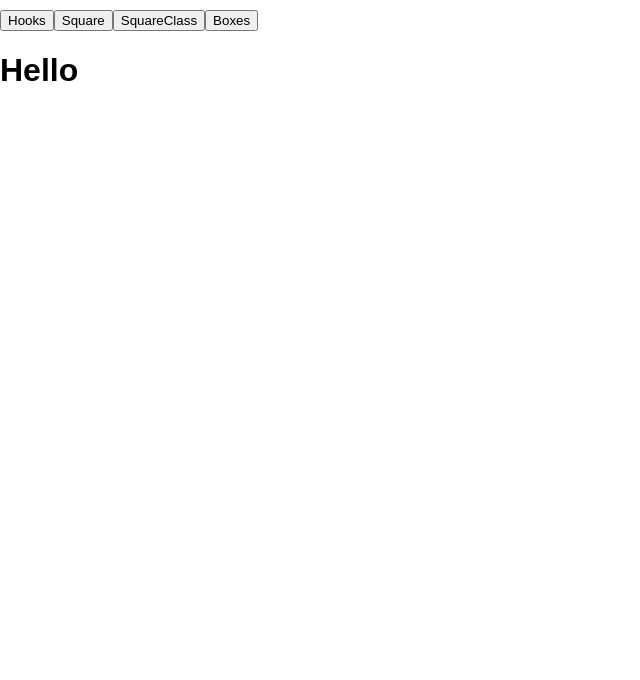
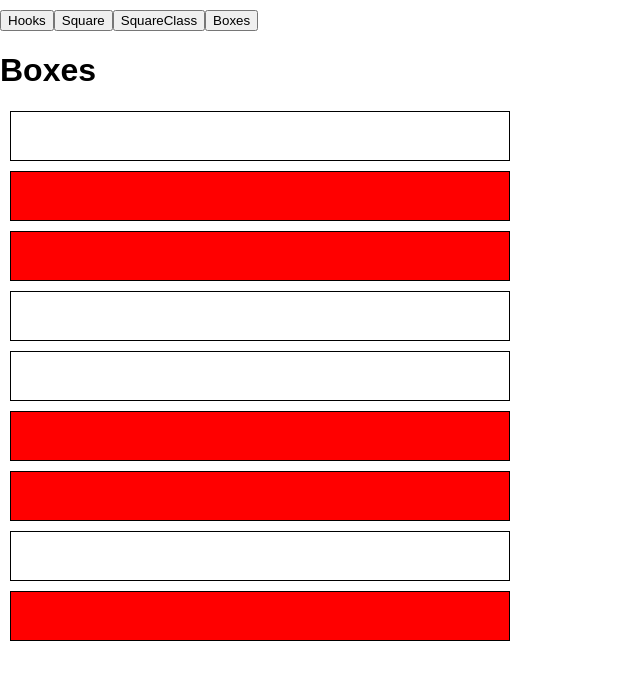
Before and after one commit to esoft-school-2022/react-basics-tutorial, a React (Create React App) app: page / in a window 1280 px wide. Both pictures are taken after a click on the button "Boxes". Shown: the top 680 px of the page, without its empty margins (0-640 px from the left). Built offline with nearby package versions, Linux system fonts and the light colour scheme.

Commit message:
added two more components

```diff
--- a/src/BoxContext.js
+++ b/src/BoxContext.js
@@ -4,10 +4,9 @@ import boxes from './boxes';
 const BoxContext = createContext();
 
 const BoxProvider = (props) => {
-    const [boxesAll, setBoxes] = useState(boxes);
 
     return (
-        <BoxContext.Provider value={'Hello'}>
+        <BoxContext.Provider value={boxes}>
             {props.children}
         </BoxContext.Provider>
     )
--- a/src/components/BoxList.js
+++ b/src/components/BoxList.js
@@ -1,12 +1,18 @@
 import React, {useContext} from 'react';
 import {BoxContext, BoxProvider} from '../BoxContext';
+import Square from "./Square";
 
 const BoxList = () => {
     const value = useContext(BoxContext);
 
     return (
         <div>
-            <h1>{value}</h1>
+            <h1>Boxes</h1>
+            {
+                value.map((box, id) => {
+                    return <Square key={box.id} box={box}/>
+                })
+            }
         </div>
     )
 }
--- /dev/null
+++ b/src/components/ComponentFive.js
@@ -0,0 +1,33 @@
+import React, {Component} from 'react';
+import ComponentTwo from "./ComponentTwo";
+import {BoxContext} from "../BoxContext";
+import Square from "./Square";
+
+class ComponentFive extends Component {
+
+    static contextType = BoxContext;
+    constructor(props) {
+        super(props);
+    }
+
+    render() {
+        return (
+            <BoxContext.Consumer>
+                {(value) => {
+                    return (
+                        <div>
+                            <h1>Boxes</h1>
+                            {
+                                value.map((box, id) => {
+                                    return <Square key={box.id} box={box}/>
+                                })
+                            }
+                        </div>
+                    )
+                }}
+            </BoxContext.Consumer>
+        );
+    }
+}
+
+export default ComponentFive;
--- /dev/null
+++ b/src/components/ComponentFour.js
@@ -0,0 +1,18 @@
+import React, {Component} from 'react';
+import ComponentFive from './ComponentFive';
+import {BoxProvider} from '../BoxContext';
+
+class ComponentFour extends Component {
+
+    render() {
+        return (
+            <BoxProvider>
+                <div>
+                    <ComponentFive />
+                </div>
+            </BoxProvider>
+        );
+    }
+}
+
+export default ComponentFour;
--- /dev/null
+++ b/src/components/ComponentOne.js
@@ -0,0 +1,15 @@
+import React, {Component} from 'react';
+import ComponentTwo from "./ComponentTwo";
+
+class ComponentOne extends Component {
+
+    render() {
+        return (
+            <div>
+                <ComponentTwo />
+            </div>
+        );
+    }
+}
+
+export default ComponentOne;
--- /dev/null
+++ b/src/components/ComponentThree.js
@@ -0,0 +1,17 @@
+import React, {Component, useContext} from 'react';
+import {BoxContext, BoxProvider} from "../BoxContext";
+import Square from "./Square";
+import ComponentFour from "./ComponentFour";
+
+class ComponentThree extends Component {
+
+    render() {
+        return (
+            <div>
+                <ComponentFour />
+            </div>
+        );
+    }
+}
+
+export default ComponentThree;
--- /dev/null
+++ b/src/components/ComponentTwo.js
@@ -0,0 +1,18 @@
+import React, {Component} from 'react';
+import ComponentThree from "./ComponentThree";
+import {BoxContext, BoxProvider} from "../BoxContext";
+
+class ComponentTwo extends Component {
+
+    render() {
+        return (
+            <BoxProvider>
+                <div>
+                    <ComponentThree />
+                </div>
+            </BoxProvider>
+        );
+    }
+}
+
+export default ComponentTwo;
--- a/src/components/Index.js
+++ b/src/components/Index.js
@@ -4,6 +4,7 @@ import SquareClass from './SquareClass';
 import Square from './Square';
 import BoxList from './BoxList';
 import {BoxProvider} from "../BoxContext";
+import ComponentOne from "./ComponentOne";
 
 
 class Index extends Component {
@@ -40,9 +41,7 @@ class Index extends Component {
                 }
                 {
                     component === 'boxes' && (
-                        <BoxProvider>
-                            <BoxList />
-                        </BoxProvider>
+                        <ComponentOne />
                     )
                 }
             </div>
```
